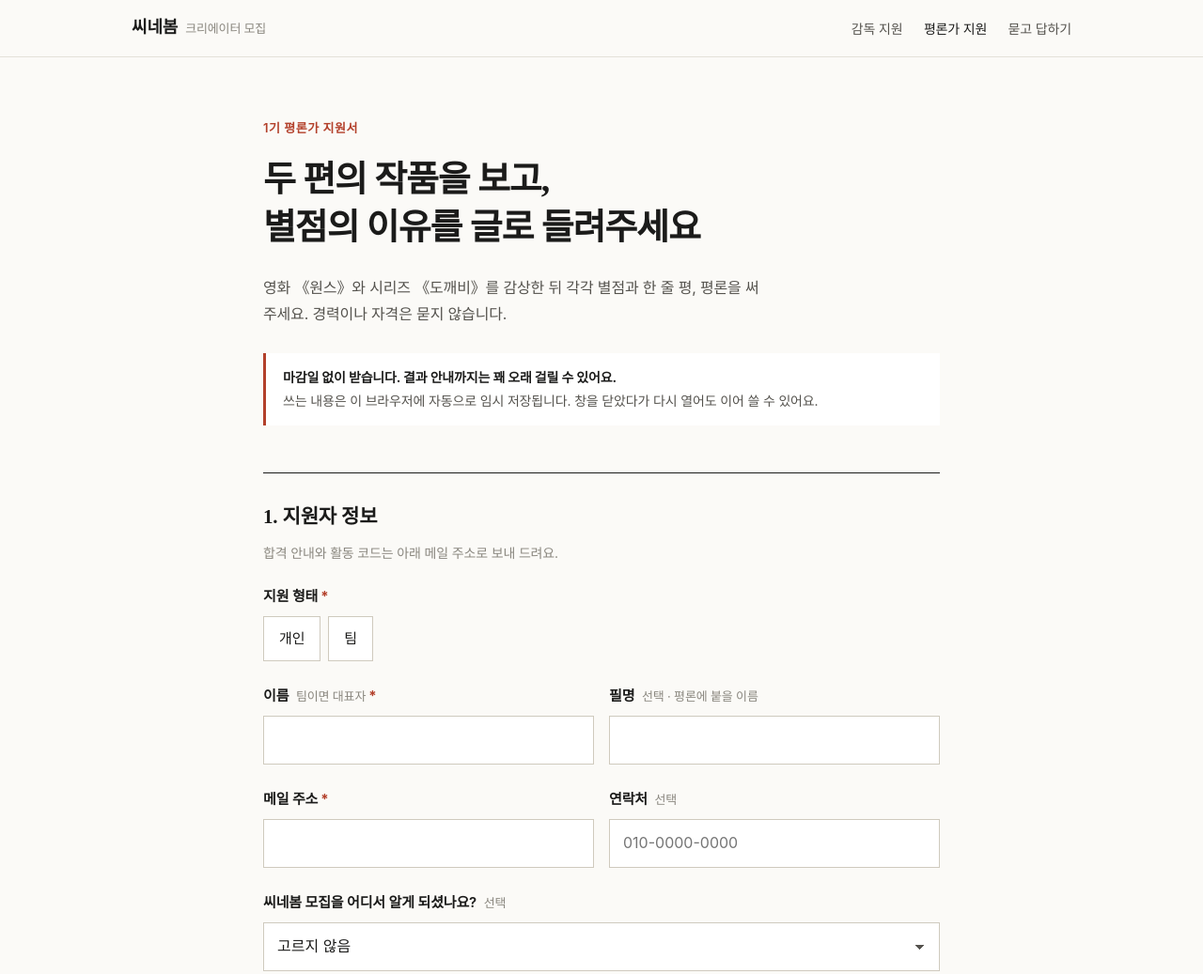
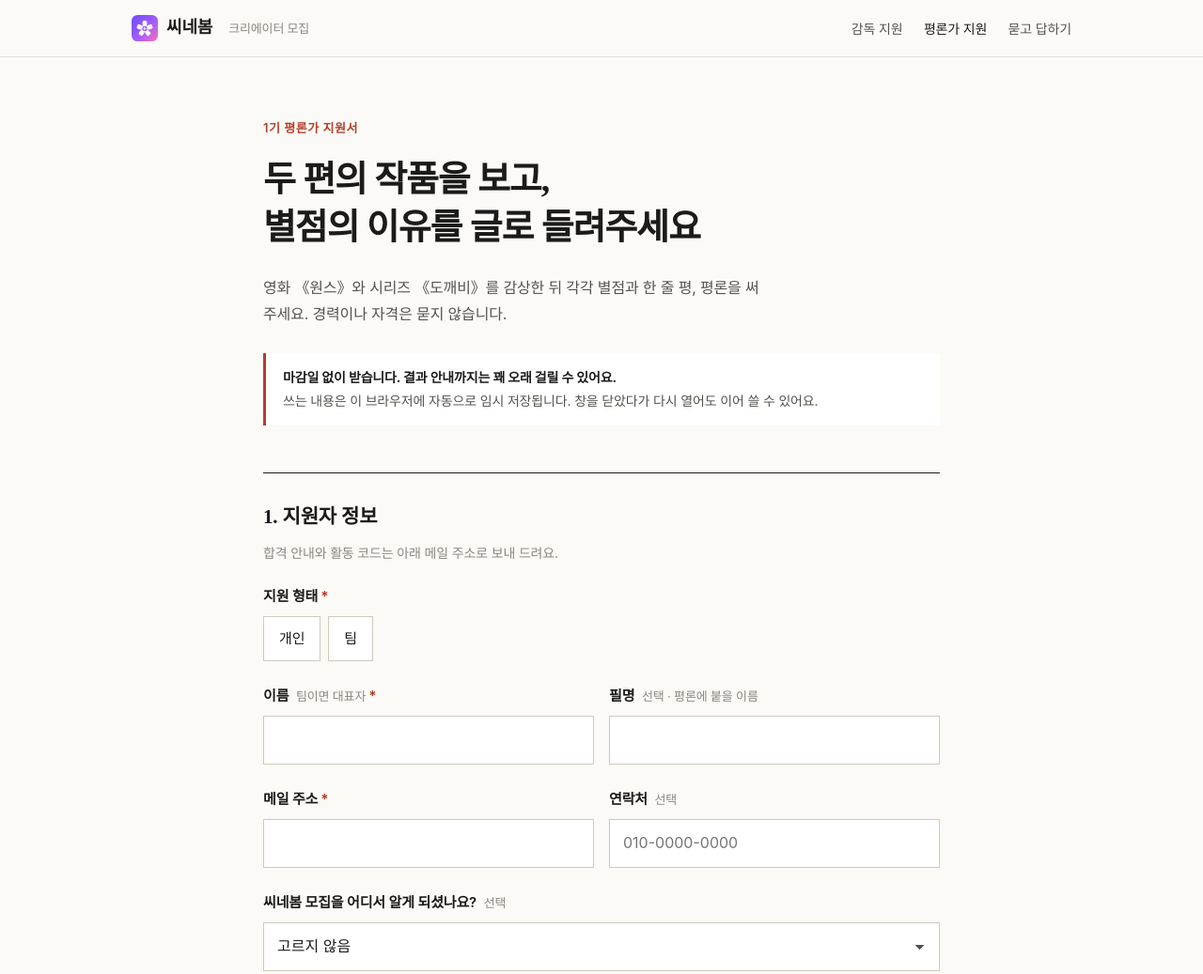
Before and after one commit to seojihan/cinebom-recruit, a plain HTML site: page critic.html in a window 1280 px wide. Shown: the top 1037 px of the page at 94% size. Drawn offline with Linux system fonts and the light colour scheme; a web font is replaced by a local one.

Commit message:
새 로고(벚꽃)로 교체: 머리글 로고, 파비콘, 공유 이미지, 서비스 화면 이미지
Co-Authored-By: Claude Sonnet 5.5 <noreply@anthropic.com>

```diff
--- a/assets/style.css
+++ b/assets/style.css
@@ -34,7 +34,8 @@ img { max-width: 100%; display: block; }
 /* 머리 */
 .top { border-bottom: 1px solid var(--line); background: var(--paper); position: sticky; top: 0; z-index: 10; }
 .top .wrap { display: flex; align-items: center; justify-content: space-between; height: 60px; }
-.brand { font-family: var(--serif); font-weight: 700; font-size: 18px; text-decoration: none; }
+.brand { font-family: var(--serif); font-weight: 700; font-size: 18px; text-decoration: none; display: inline-flex; align-items: center; gap: 9px; }
+.brand-mark { width: 28px; height: 28px; flex: none; }
 .brand small { font-family: var(--sans); font-weight: 500; font-size: 13px; color: var(--ink-3); margin-left: 8px; }
 .top nav a { font-size: 14px; color: var(--ink-2); text-decoration: none; margin-left: 18px; }
 .top nav a:hover, .top nav a[aria-current] { color: var(--ink); }
--- a/critic.html
+++ b/critic.html
@@ -3,6 +3,9 @@
 <head>
   <meta charset="utf-8">
   <meta name="viewport" content="width=device-width, initial-scale=1">
+  <link rel="icon" href="assets/icon.svg" type="image/svg+xml">
+  <link rel="icon" href="assets/favicon.ico" sizes="48x48">
+  <link rel="apple-touch-icon" href="assets/apple-touch-icon.png">
   <title>평론가 지원서 · 씨네봄</title>
   <meta name="description" content="씨네봄 1기 평론가 지원서">
   <link rel="canonical" href="https://seojihan.github.io/cinebom-recruit/critic.html">
@@ -26,7 +29,7 @@
 <body>
   <header class="top">
     <div class="wrap wide">
-      <a class="brand" href="./"><span data-c="siteName">씨네봄</span><small>크리에이터 모집</small></a>
+      <a class="brand" href="./"><img class="brand-mark" src="assets/icon.svg" alt="" width="28" height="28"><span data-c="siteName">씨네봄</span><small>크리에이터 모집</small></a>
       <nav>
         <a href="director.html">감독 지원</a>
         <a href="critic.html" aria-current="page">평론가 지원</a>
```
Also changed, not shown: director.html (+4 -1 lines), index.html (+4 -1 lines), privacy.html (+4 -1 lines), thanks.html (+4 -1 lines), assets/apple-touch-icon.png (added), assets/favicon.ico (added), assets/icon.svg (added), assets/og.jpg, assets/screenshots/critic-write.jpg, assets/screenshots/editor.jpg, assets/screenshots/explore.jpg, assets/screenshots/home.jpg, assets/screenshots/studio.jpg.
